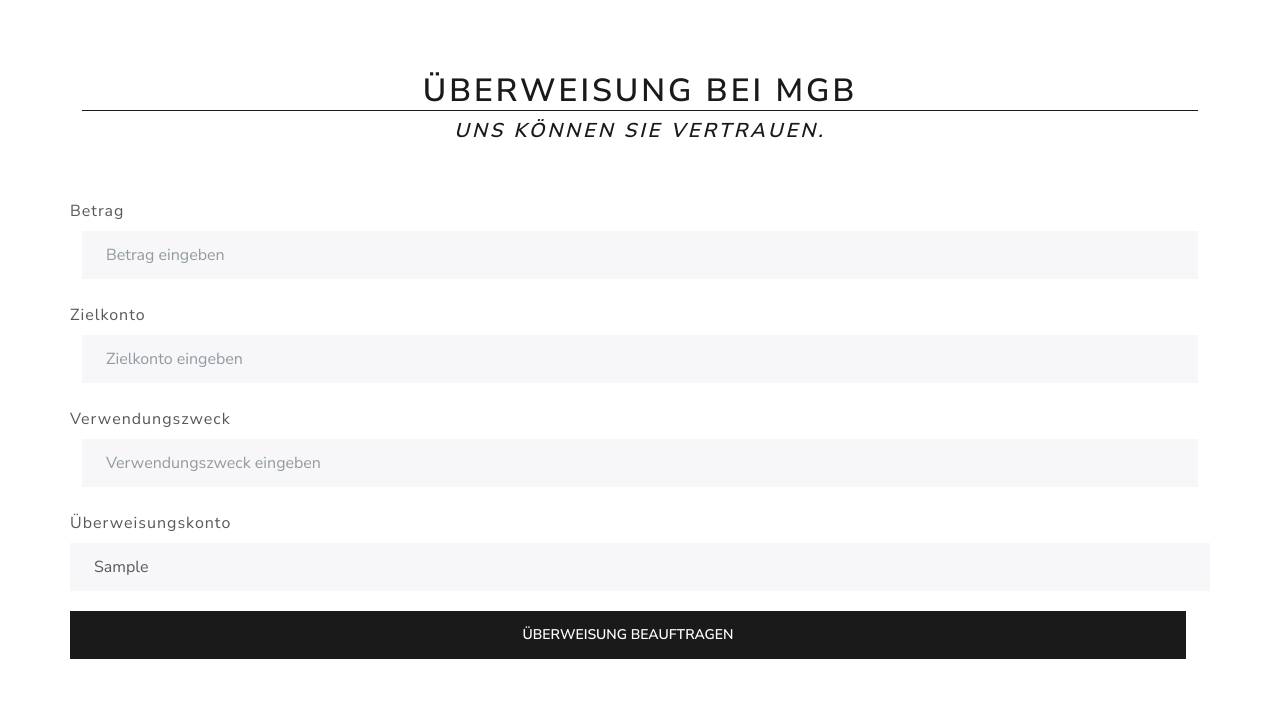
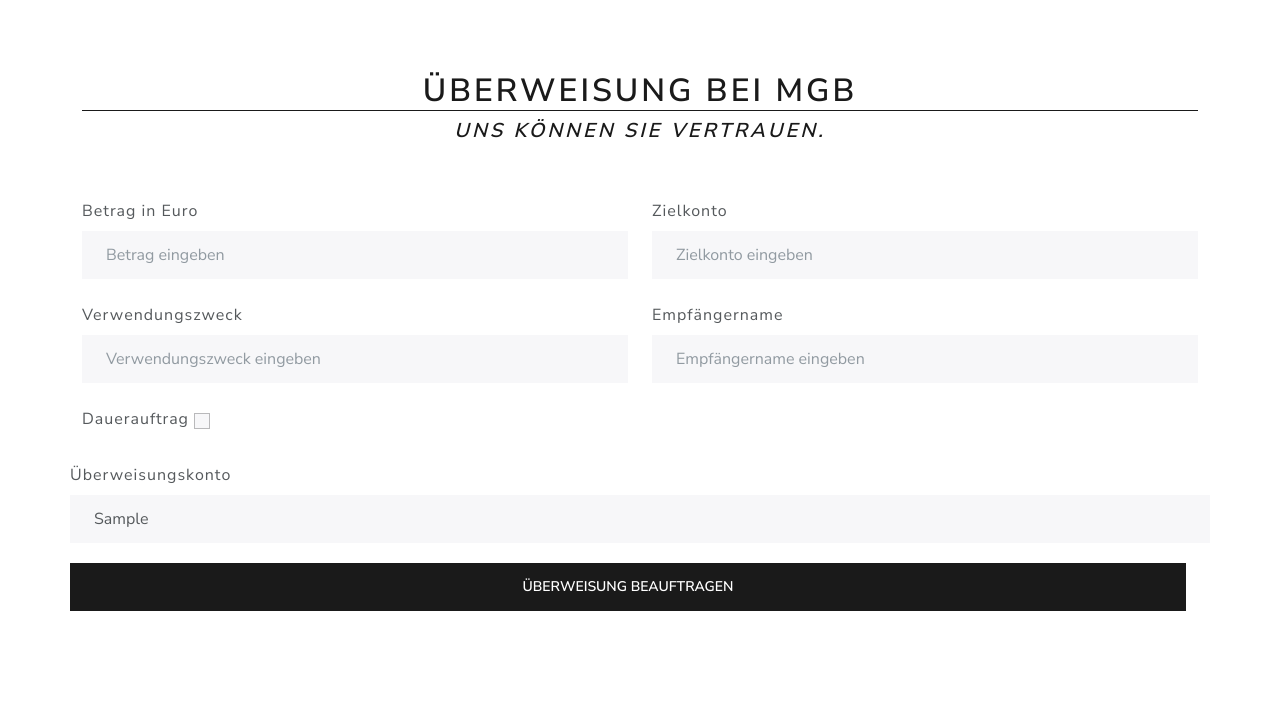
Before and after one commit to timstallinger/bank-website, a Django app: page /accounts/konto/uberweisen in a window 1280 px wide. Shown: the part 98-800 px from the top of the page. Run offline with Django 4.2, Linux system fonts and the light colour scheme; a user stored in the database is signed in; tables that the repository leaves empty hold one stand-in row (values such as "Sample post"); some libraries are stand-ins or nearby versions.

Commit message:
Überweisungs Front End fertig

```diff
--- a/megagutebank/home/forms.py
+++ b/megagutebank/home/forms.py
@@ -89,6 +89,11 @@ konto_cntry = [
     ('CH', 'Schweiz'),
     ('ES', 'Spanien'),
     ]
+dauerauftrag_options = [
+    ('days', 'Tage'),
+    ('months', 'Monate'),
+    ('years', 'Jahre'),
+    ]
 
 class KontoForm(ModelForm):
     def __init__(self, user, *args, **kwargs):
@@ -130,6 +135,7 @@ class UberweisungForm(ModelForm):
     def __init__(self, user, *args, **kwargs):
         self.user = user
         super(ModelForm, self).__init__(*args, **kwargs)
+
     # amount of money to transfer
     betrag = forms.DecimalField(max_digits=10, decimal_places=2, required=True,
         widget=forms.TextInput(
@@ -137,18 +143,34 @@ class UberweisungForm(ModelForm):
                 'class': 'form-control',
                 'placeholder': 'Betrag eingeben',
             }))
+    betrag.label = 'Betrag in Euro'
     zielkonto = forms.CharField(max_length=30, required=True,
         widget=forms.TextInput(
             attrs={
                 'class': 'form-control',
                 'placeholder': 'Zielkonto eingeben',
             }))
+    empfangername = forms.CharField(max_length=30, required=True,
+        widget=forms.TextInput(
+            attrs={
+                'class': 'form-control',
+                'placeholder': 'Empfängername eingeben',
+            }))
+    empfangername.label="Empfängername"
     verwendungszweck = forms.CharField(max_length=30, required=True,
         widget=forms.TextInput(
             attrs={
                 'class': 'form-control',
                 'placeholder': 'Verwendungszweck eingeben',
             }))
+    dauerauftrag = forms.BooleanField(required=False, widget=forms.CheckboxInput(attrs={
+        'class': 'form-check-input',
+        'style': 'margin-top: 30px;',
+    }))
+    zeit_input = forms.IntegerField(required=False, widget=forms.NumberInput(attrs={
+        'class':"form-control",
+    }))
+    zeit_input.label="Dauerauftrag Zeitabstand in Tagen"
 
     class Meta:
         model = Transaction
@@ -157,10 +179,16 @@ class UberweisungForm(ModelForm):
     def save(self, request, commit=True):
         konto = super(UberweisungForm, self).save(commit=False)
         konto.amount = self.cleaned_data["betrag"]
-        konto.verwendungszweck = self.cleaned_data["verwendungszweck"]
-        konto.sender = self.user
-        konto.senderkonto =  request.POST.dict().get("senderkonto")
-        konto.receiver = self.cleaned_data["zielkonto"]
+        konto.usage = self.cleaned_data["verwendungszweck"]
+        konto.sending_account_id =  request.POST.dict().get("senderkonto")
+        konto.receiving_account = self.cleaned_data["zielkonto"]
+        konto.receiving_name = self.cleaned_data["Empfangername"]
+        konto.standing_order = self.cleaned_data["dauerauftrag"]
+        if konto.standing_order:
+            standing_order_time = self.cleaned_data["zeit_input"]
+            konto.period_of_time = str(datetime.date(1, 1, 1) + datetime.timedelta(days=standing_order_time))
+
+
 
         if commit:
             konto.save()
--- a/megagutebank/home/models.py
+++ b/megagutebank/home/models.py
@@ -34,7 +34,7 @@ class Account(models.Model):
     interest = models.FloatField(default=0)
     negative_interest = models.FloatField(default=0.073)
     status = models.IntegerField(default=0)
-    employee = models.ForeignKey(Employee, default=None, on_delete=models.DO_NOTHING, blank=True)
+    employee = models.ForeignKey(Employee, default=None, on_delete=models.DO_NOTHING, blank=True, null=True)
 
 
 class DebitCard(models.Model):
@@ -62,14 +62,13 @@ class Tan(models.Model):
 class Transaction(models.Model):
     id = models.IntegerField(primary_key=True, auto_created=True)
     standing_order = models.BooleanField(default=0)
-    period_of_time = models.TimeField(null=True)
+    standing_order_days = models.IntegerField(null=True, default=None,blank=True)
     time_of_transaction = models.DateTimeField(default=timezone.now)
     amount = models.FloatField()
     sending_account = models.ForeignKey(Account, on_delete=models.DO_NOTHING, related_name='sending_account')
-    sender = models.ForeignKey(User, on_delete=models.DO_NOTHING)
     receiving_account = models.CharField(max_length=34)
-    receiving_name = models.CharField(max_length=30)
-    usage = models.CharField(max_length=140, null=True)
+    receiving_name = models.CharField(max_length=30,null=True, default=None,blank=True)
+    usage = models.CharField(max_length=140, null=True, default=None,blank=True)
     approved = models.BooleanField(default=0)
     approved_by = models.ForeignKey(Employee, on_delete=models.DO_NOTHING, null=True)
 
--- a/megagutebank/home/views.py
+++ b/megagutebank/home/views.py
@@ -43,4 +43,4 @@ def konto_uberweisen(request):
     # get all accounts of the user
     accounts = Account.objects.filter(owner=request.user)
 
-    return render(request, 'konto_uberweisen.html', {'form': form, 'accounts': accounts})
+    return render(request, 'konto_uberweisen.html', {'form': form, 'accounts': accounts, 'checked': False})
--- a/megagutebank/templates/konto_uberweisen.html
+++ b/megagutebank/templates/konto_uberweisen.html
@@ -9,15 +9,40 @@
     <form method="POST">
       {% csrf_token %}
       {% for field in form %}
-          <label class="form-label mt-4 row" for="{{ field.id_for_label }}">{{ field.label }}</label>
-            {{ field }}
+
+        {% if forloop.counter0|divisibleby:2 %}
+          <div class="form-group row">
+            <div class="col"  id = "div_{{field.id_for_label}}">
+            <label class="form-label mt-4" for="{{ field.id_for_label }}">{{ field.label }}</label>
+              {{ field }}
+            </div>
+        {% else %}
+            <div class="col" id = "div_{{field.id_for_label}}">
+            <label class="form-label mt-4" for="{{ field.id_for_label }}">{{ field.label }}</label>
+              {{ field }}
+            </div>
+          </div>
+        {% endif %}
       {% endfor %}
+      <script>
+        var checkbox = document.getElementById("id_dauerauftrag");
+        var zeitinput = document.getElementById("div_id_zeit_input");
+        zeitinput.style.display = "none";
+
+        checkbox.addEventListener( 'change', function() {
+          if(checkbox.checked == true) {
+            zeitinput.style.display = "block";
+          } else {
+            zeitinput.style.display = "none";
+          }
+        });
+      </script>
       <!-- drop down menu with all data in accounts list -->
       <div class="form-group row">
         <label for="account" class="form-label mt-4 row" for="senderkonto">Überweisungskonto</label>
         <select class="form-control" id="senderkonto" name="senderkonto">
           {% for account in accounts %}
-            <option value="{{ account.id }}" class="form-control">{{ account.iban }}</option>
+            <option value="{{ account.iban }}" class="form-control">{{ account.iban }}</option>
           {% endfor %}
         </select>
       <div class="row">
```
Also changed, not shown: megagutebank/home/migrations/0001_initial.py, megagutebank/home/migrations/0002_alter_account_employee.py, megagutebank/home/migrations/0003_alter_transaction_period_of_time_and_more.py (added), megagutebank/home/migrations/0004_alter_transaction_period_of_time.py (added), megagutebank/home/migrations/0005_remove_transaction_period_of_time_and_more.py (added).
